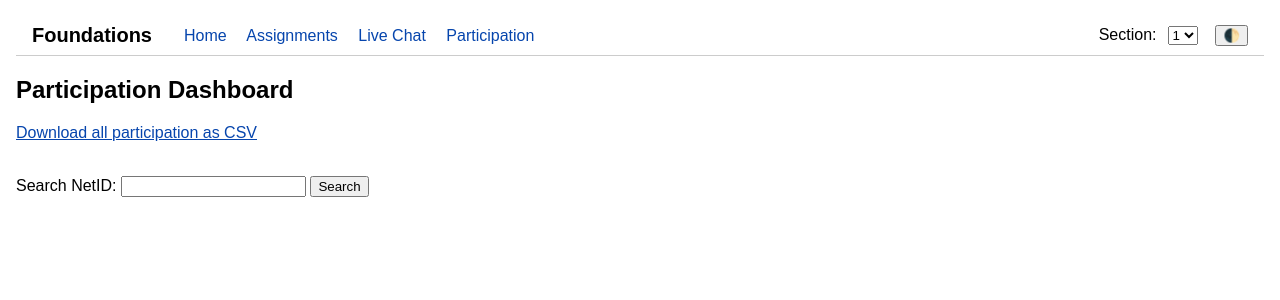
After one commit to nathanielhobbs/foundations-site, a Flask app: template templates/participation_dashboard.html in a window 1280 px wide. The commit adds this page. Shown: the top 300 px of the page. Run offline with Flask 3, Linux system fonts and the light colour scheme; the template is opened without the code that fills it, so the values that code supplies are empty.

Commit message:
version 0.2 with better chat, section handeling, and nav bar

```diff
--- a/app.py
+++ b/app.py
@@ -55,23 +55,25 @@ def handle_message(data):
     section = data.get("section")
     msg = data.get("msg")
     today = datetime.now().strftime("%Y-%m-%d")
+    timestamp = datetime.now().strftime("%H:%M")
 
-    # Extract NetID (before first colon)
     if ':' in msg:
         netid = msg.split(':')[0].strip()
         r.sadd(f"participation:{today}:{section}", netid)
 
-    # Save message
-    r.rpush(f"chat:{section}", msg)
-    emit("message", msg, to=section)
+    # Save and emit as JSON
+    record = f"{msg}|||{timestamp}"
+    r.rpush(f"chat:{section}", record)
+    emit("message", {"msg": msg, "timestamp": timestamp}, to=section)
+
 
 @app.route("/participation_dashboard")
 def participation_dashboard():
     check_admin_access()
     passcode = request.args.get("code")
+
     keys = r.keys("participation:*:*")
     entries = []
-
     for key in keys:
         try:
             _, date, section = key.split(":")
@@ -79,33 +81,11 @@ def participation_dashboard():
         except ValueError:
             continue
 
-    # Remove duplicates and sort
     entries = sorted(set(entries))
 
-    html = f"""
-    <h2>Participation Dashboard</h2>
-    <p>
-      <a href="/participation_csv_all?code={passcode}">Download all participation as CSV</a><br><br>
-      <form action="/participation_search" method="get">
-        <input type="hidden" name="code" value="{passcode}">
-        Search NetID: <input name="netid" required>
-        <input type="submit" value="Search">
-      </form>
-    </p>
-    <ul>
-    """
-
-    for date, section in entries:
-        html += f"""
-        <li>
-          {date} – Section {section}:
-          <a href="/participation/{date}/{section}?code={passcode}">View</a> |
-          <a href="/participation_csv/{date}/{section}?code={passcode}">CSV</a>
-        </li>
-        """
-
-    html += "</ul>"
-    return html
+    return render_template("participation_dashboard.html",
+                           entries=entries,
+                           passcode=passcode)
 
 
 # e.g. https://foundations.hobbsresearch.com/participation/2025-07-04/1
@@ -148,7 +128,6 @@ def export_all_participation():
 
 @app.route("/participation_search")
 def search_netid():
-    check_admin_access()
     query = request.args.get("netid", "").strip().lower()
     if not query:
         return "<form><input name='netid' placeholder='Enter NetID'><input type='submit'></form>"
--- /dev/null
+++ b/requirements.txt
@@ -0,0 +1,6 @@
+flask
+flask-socketio
+eventlet
+redis
+requests
+python-dotenv
--- a/templates/assignments.html
+++ b/templates/assignments.html
@@ -1,3 +1,6 @@
+{% extends "base.html" %}
+{% block title %}Assignments{% endblock %}
+{% block content %}
 <h2>Assignments</h2>
 {% for a in assignments %}
   <h3>{{ a.name }}</h3>
@@ -9,3 +12,5 @@
     {% endfor %}
   </ul>
 {% endfor %}
+
+{% endblock %}
--- /dev/null
+++ b/templates/base.html
@@ -0,0 +1,107 @@
+<!DOCTYPE html>
+<html lang="en" data-theme="light">
+<head>
+  <meta charset="UTF-8" />
+  <title>{% block title %}Foundations Site{% endblock %}</title>
+
+  <style>
+    :root {
+      --bg: white;
+      --text: black;
+      --link: #0645AD;
+    }
+    [data-theme="dark"] {
+      --bg: #121212;
+      --text: #e0e0e0;
+      --link: #4ea1f3;
+    }
+
+    body {
+      background: var(--bg);
+      color: var(--text);
+      font-family: sans-serif;
+      margin: 0;
+      padding: 1em;
+    }
+    a { color: var(--link); }
+
+    nav {
+      background: var(--bg);
+      padding: 1em;
+      border-bottom: 1px solid #ccc;
+      display: flex;
+      justify-content: space-between;
+      align-items: center;
+    }
+
+    .nav-left a {
+      margin-right: 1em;
+      text-decoration: none;
+    }
+
+    .nav-right {
+      display: flex;
+      align-items: center;
+    }
+
+    select, button {
+      margin-left: 1em;
+    }
+  </style>
+
+  {% block extra_head %}{% endblock %}
+  {% block head %}{% endblock %}
+</head>
+<body>
+  <nav style="background: var(--bg); border-bottom: 1px solid #ccc; padding: 0.5em 1em; display: flex; align-items: center; justify-content: space-between;">
+    <div style="font-weight: bold; font-size: 1.25em;">
+      Foundations
+    </div>
+    <div style="flex-grow: 1; margin-left: 2em;">
+      <a href="/" style="margin-right: 1em; text-decoration: none;">Home</a>
+      <a href="/assignments" style="margin-right: 1em; text-decoration: none;">Assignments</a>
+      <a id="chatLink" href="/chat/1" style="margin-right: 1em; text-decoration: none;">Live Chat</a>
+      <a href="/participation_search" style="margin-right: 1em; text-decoration: none;">Participation</a>
+    </div>
+    <div>
+      Section:
+      <select id="sectionSelect" style="margin-left: 0.5em;">
+        <option value="1">1</option>
+        <option value="2">2</option>
+        <option value="5">5</option>
+        <option value="6">6</option>
+      </select>
+      <button onclick="toggleTheme()">🌓</button>
+    </div>
+  </nav>
+
+  {% block content %}{% endblock %}
+
+  <script>
+    const savedSection = localStorage.getItem("section") || "1";
+    document.getElementById("sectionSelect").value = savedSection;
+    document.getElementById("chatLink").href = "/chat/" + savedSection;
+
+    document.getElementById("sectionSelect").addEventListener("change", (e) => {
+      const value = e.target.value;
+      localStorage.setItem("section", value);
+      document.getElementById("chatLink").href = "/chat/" + value;
+    });
+
+    function toggleTheme() {
+      const html = document.documentElement;
+      const current = html.getAttribute("data-theme");
+      const next = current === "dark" ? "light" : "dark";
+      html.setAttribute("data-theme", next);
+      localStorage.setItem("theme", next);
+    }
+
+    const savedTheme = localStorage.getItem("theme");
+    if (savedTheme) {
+      document.documentElement.setAttribute("data-theme", savedTheme);
+    }
+  </script>
+
+  {% block extra_scripts %}{% endblock %}
+</body>
+</html>
--- a/templates/index.html
+++ b/templates/index.html
@@ -1,7 +1,11 @@
-<h1>Welcome to Foundations</h1>
+{% extends "base.html" %}
+{% block title %}Live Chat{% endblock %}
+{% block content %}
+ <h1>Welcome to Foundations</h1>
 <ul>
   <li><a href="/chat">Live Chat</a></li>
   <li><a href="/assignments">Assignments</a></li>
   <li><a href="/notebooks">Notebooks</a></li>
   <li><a href="/participation_dashboard">Participation Dashboard</a></li>
 </ul>
+{% endblock %}
--- /dev/null
+++ b/templates/participation_dashboard.html
@@ -0,0 +1,24 @@
+{% extends "base.html" %}
+{% block title %}Participation Dashboard{% endblock %}
+{% block content %}
+
+<h2>Participation Dashboard</h2>
+<p>
+  <a href="/participation_csv_all?code={{ passcode }}">Download all participation as CSV</a><br><br>
+  <form action="/participation_search" method="get">
+    <input type="hidden" name="code" value="{{ passcode }}">
+    Search NetID: <input name="netid" required>
+    <input type="submit" value="Search">
+  </form>
+</p>
+<ul>
+  {% for date, section in entries %}
+    <li>
+      {{ date }} – Section {{ section }}:
+      <a href="/participation/{{ date }}/{{ section }}?code={{ passcode }}">View</a> |
+      <a href="/participation_csv/{{ date }}/{{ section }}?code={{ passcode }}">CSV</a>
+    </li>
+  {% endfor %}
+</ul>
+
+{% endblock %}
```
Also changed, not shown: templates/chat.html (+168 -57 lines), 2 other files.
